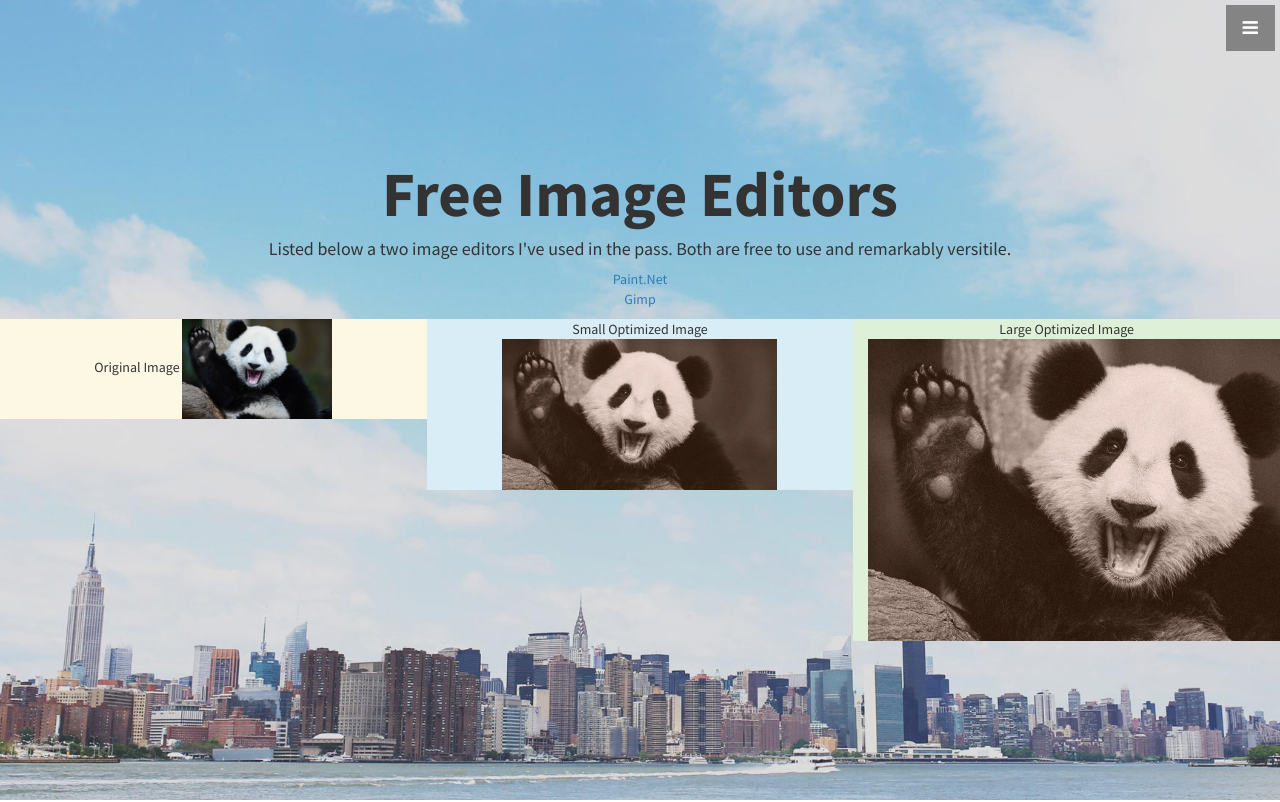
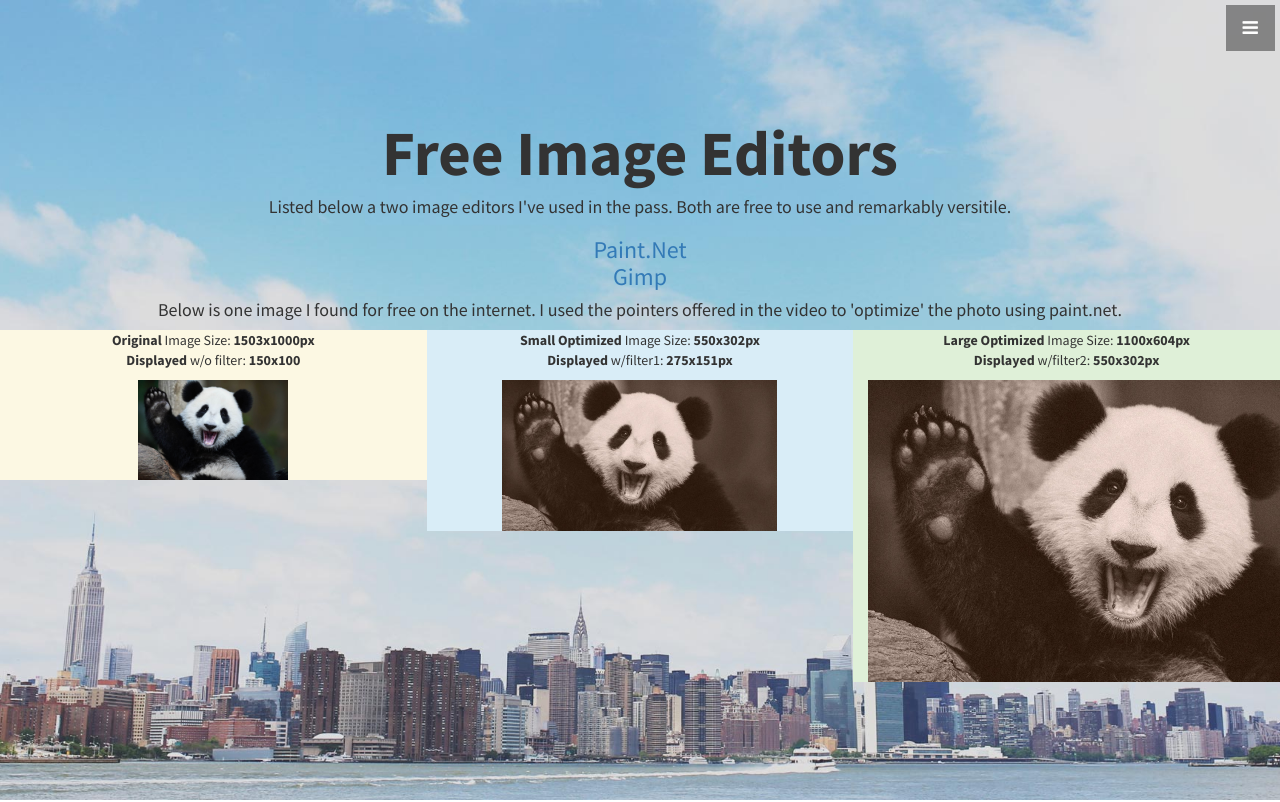
Before and after one commit to rl3mailcom/rl3mailcom.github.io, a plain HTML site: page images.htm in a window 1280 px wide. Shown: the top 802 px of the page. Drawn offline with nearby package versions, Linux system fonts and the light colour scheme; files whose address does not match are found by name.

Commit message:
create and update images.html

```diff
--- a/images.htm
+++ b/images.htm
@@ -63,22 +63,23 @@
           <div class="text-vertical-center">
               <h1>Free Image Editors</h1>
               <h4>Listed below a two image editors I've used in the pass.  Both are free to use and remarkably versitile.  </h4>
-              <p>
+              <h3>
               <a href="www.getpaint.net">Paint.Net</a><br>
-              <a href="www.gimp.org">Gimp</a></p>
+              <a href="www.gimp.org">Gimp</a></h3>
+			  <h4>Below is one image I found for free on the internet.  I used the pointers offered in the video to 'optimize' the photo using paint.net.  </h4>
 
               <div class="container-fluid">
                 <div class="row">
                   <div class="col-sm-4 bg-warning">
-                  Original Image
+                  <p><strong>Original</strong> Image Size: <b>1503x1000px</b>  <br><b>Displayed</b> w/o filter: <b>150x100</b></p>
                   <img src="_img/panda001.jpg" height="100" width="150">
                   </div>
                   <div class="col-sm-4 bg-info">
-                    Small Optimized Image
+                    <p><strong>Small Optimized</strong> Image Size: <b>550x302px</b>   <br><b>Displayed</b> w/filter1: <b>275x151px</b></p>
                     <img src="_img/panda001-spropt.jpg" height="151" width="275">
                   </div>
                   <div class="col-sm-4 bg-success">
-                    Large Optimized Image
+                    <p><strong>Large Optimized</strong> Image Size: <b>1100x604px</b>  <br><b>Displayed</b> w/filter2: <b>550x302px</b></p>
                     <img src="_img/panda001-opt.jpg" height="302" width="550">
                   </div>
                 </div>
```
